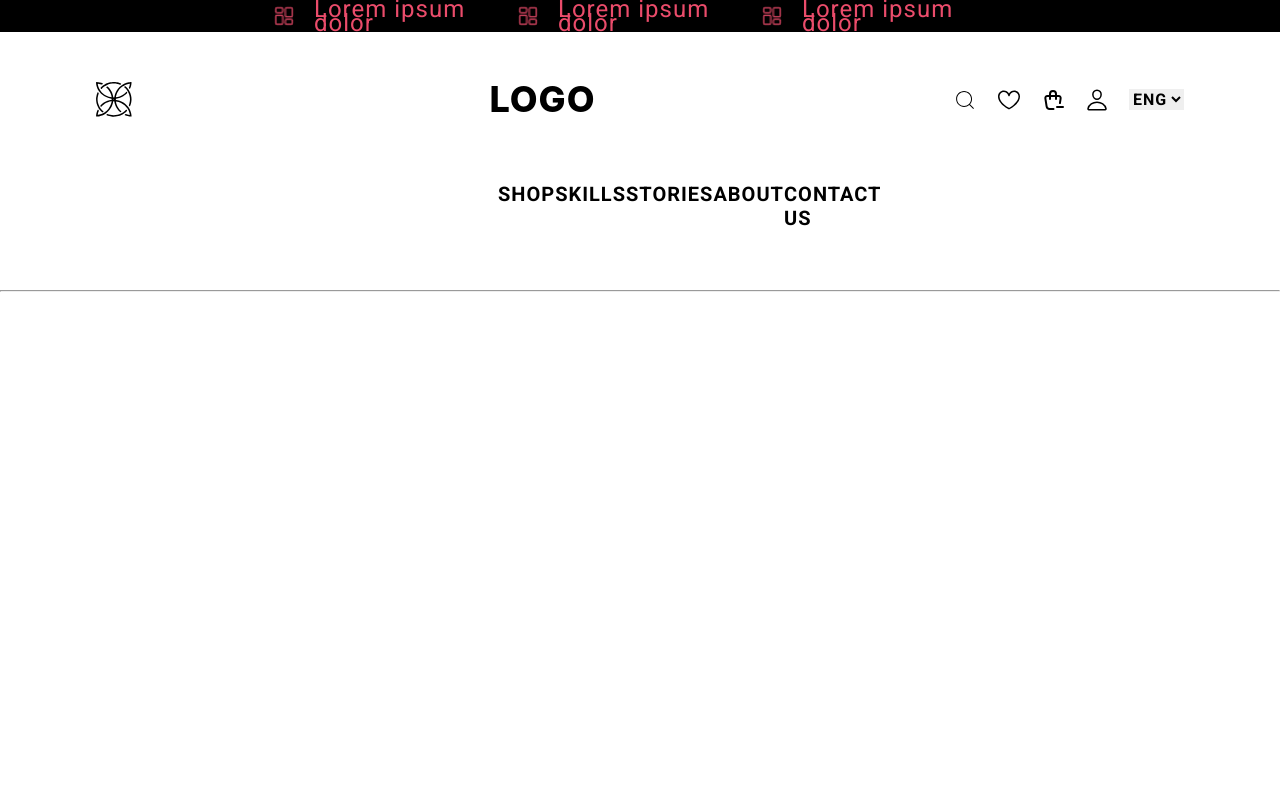
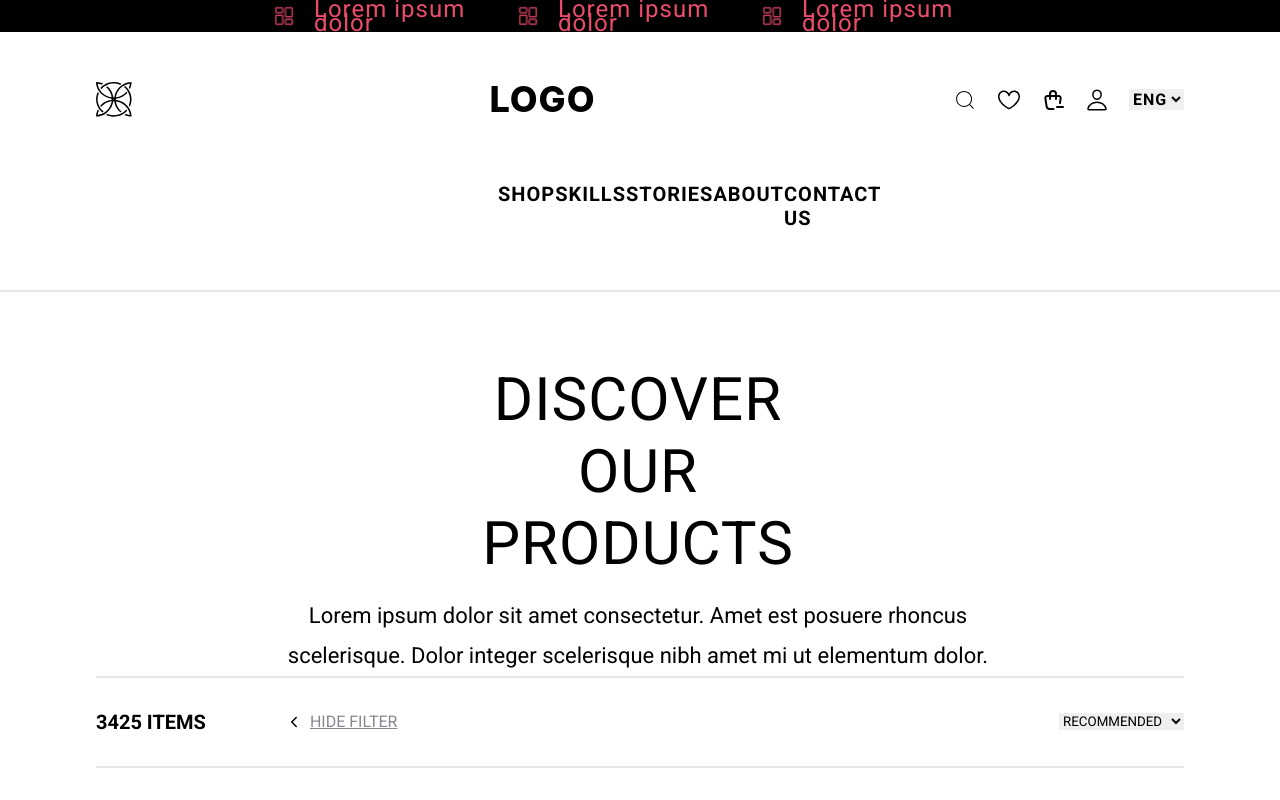
Before and after one commit to Gpchandrarao/app-scrip-assessment-, a React (Vite) app: page / in a window 1280 px wide. Built offline with nearby package versions, Linux system fonts and the light colour scheme.

Commit message:
recommended secetion completed

```diff
--- a/src/components/Home.jsx
+++ b/src/components/Home.jsx
@@ -1,11 +1,12 @@
 import React from "react";
 import Navbar from "../pages/Navbar";
+import Products from "./Products";
 import "../styles/Home.css";
 const Home = () => {
   return (
     <div className="home-container">
       <Navbar />
-      {/* <Products/> */}
+      <Products />
     </div>
   );
 };
--- /dev/null
+++ b/src/components/Products.jsx
@@ -0,0 +1,46 @@
+import React from "react";
+import { IoIosArrowBack } from "react-icons/io";
+import { TiTick } from "react-icons/ti";
+
+import "../styles/Products.css";
+
+const Products = () => {
+  return (
+    <div className="products-container">
+      {/* product heading */}
+      <div className="product-heading">
+        <h1>DISCOVER OUR PRODUCTS</h1>
+        <h4>
+          Lorem ipsum dolor sit amet consectetur. Amet est posuere rhoncus
+          scelerisque. Dolor integer scelerisque nibh amet mi ut elementum
+          dolor.
+        </h4>
+      </div>
+      {/* recommended */}
+      <div>
+        <hr />
+        <div className="recommended-container">
+          <div className="items-container">
+            <p className="items">3425 ITEMS</p>
+            <div className="hide-container">
+              <IoIosArrowBack />
+              <p className="filter-heading">HIDE FILTER</p>
+            </div>
+          </div>
+          <select className="select-container">
+            <option className="recom">
+              <TiTick /> RECOMMENDED
+            </option>
+            <option className="option">Newest first</option>
+            <option className="option">popular</option>
+            <option className="option">Price : high to low</option>
+            <option className="option">Price : low to high</option>
+          </select>
+        </div>
+        <hr />
+      </div>
+    </div>
+  );
+};
+
+export default Products;
--- a/src/index.css
+++ b/src/index.css
@@ -6,3 +6,7 @@
   font-family: "Roboto";
   /* min-height: 100vh; */
 }
+
+hr {
+  border: 1px solid rgba(229, 229, 229, 1);
+}
--- /dev/null
+++ b/src/styles/Products.css
@@ -0,0 +1,87 @@
+.products-container {
+  padding: 0 96px;
+}
+
+.product-heading {
+  margin: 72px 360px 0 356px;
+  display: flex;
+  flex-direction: column;
+  align-items: center;
+  gap: 16px;
+}
+
+.product-heading h1 {
+  font-size: 60px;
+  font-weight: 400;
+  line-height: 72px;
+  letter-spacing: 1px;
+  text-align: center;
+}
+
+.product-heading h4 {
+  font-size: 22px;
+  font-weight: 400;
+  line-height: 40px;
+  text-align: center;
+  width: 721px;
+  height: 80px;
+  gap: 0px;
+  opacity: 0px;
+}
+
+.recommended-container {
+  display: flex;
+  align-items: center;
+  justify-content: space-between;
+  padding: 24px 0;
+}
+
+.items-container {
+  display: flex;
+  justify-content: space-between;
+  gap: 80px;
+}
+
+.items {
+  font-size: 20px;
+  font-weight: 700;
+  line-height: 40px;
+  text-align: left;
+}
+
+.hide-container {
+  display: flex;
+  align-items: center;
+  gap: 8px;
+}
+
+.filter-heading {
+  font-size: 16px;
+  font-weight: 400;
+  line-height: 40px;
+  text-align: right;
+  color: rgba(136, 135, 146, 1);
+  text-decoration: underline;
+}
+
+.select-container {
+  border: none;
+}
+
+.recom {
+  height: 324px;
+  width: 235px;
+  font-size: 18px;
+  font-weight: 700;
+  line-height: 40px;
+  text-align: left;
+  padding: 30px;
+}
+
+.option {
+  padding: 30px;
+  font-size: 18px;
+  font-weight: 400;
+  line-height: 40px;
+  text-align: right;
+}
```
